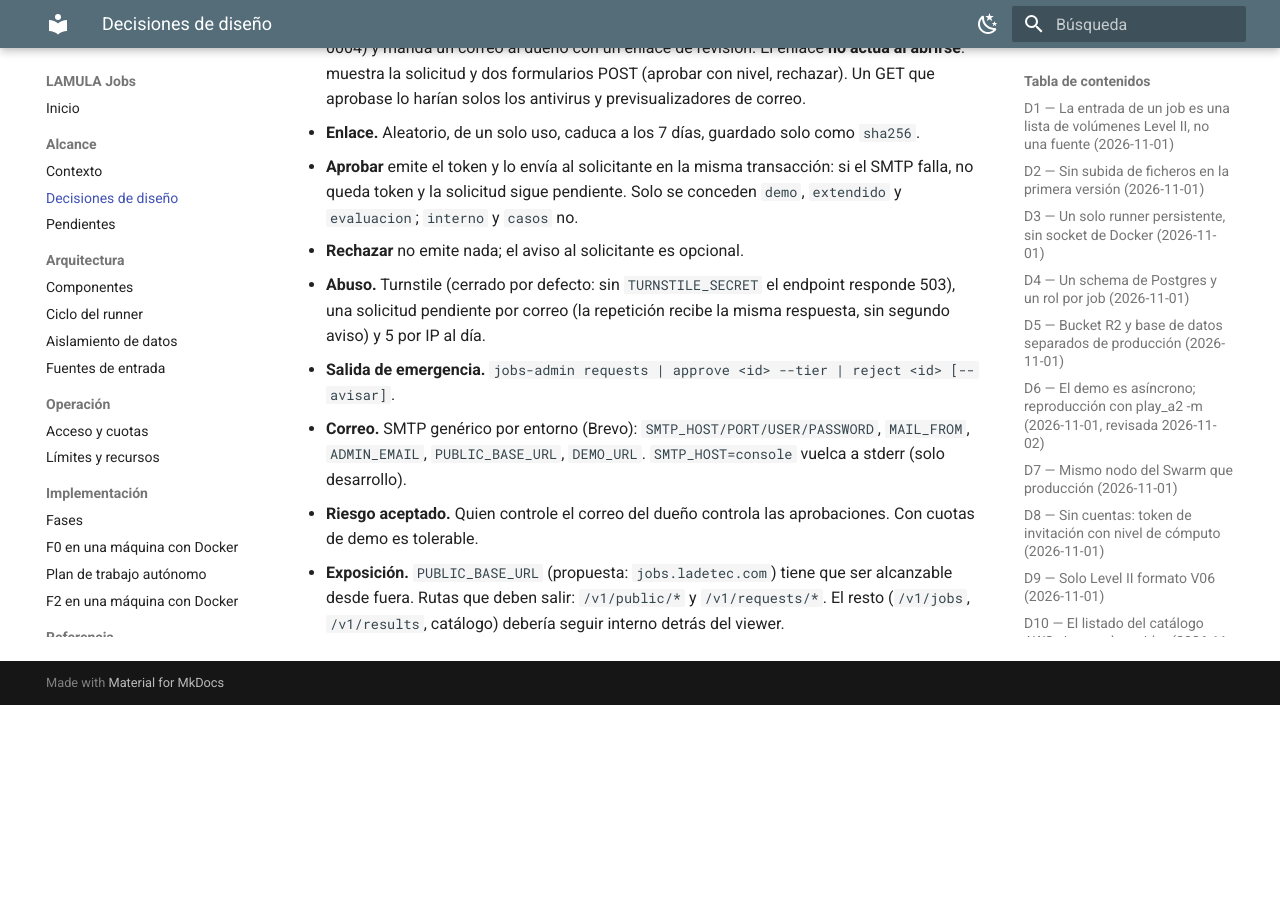
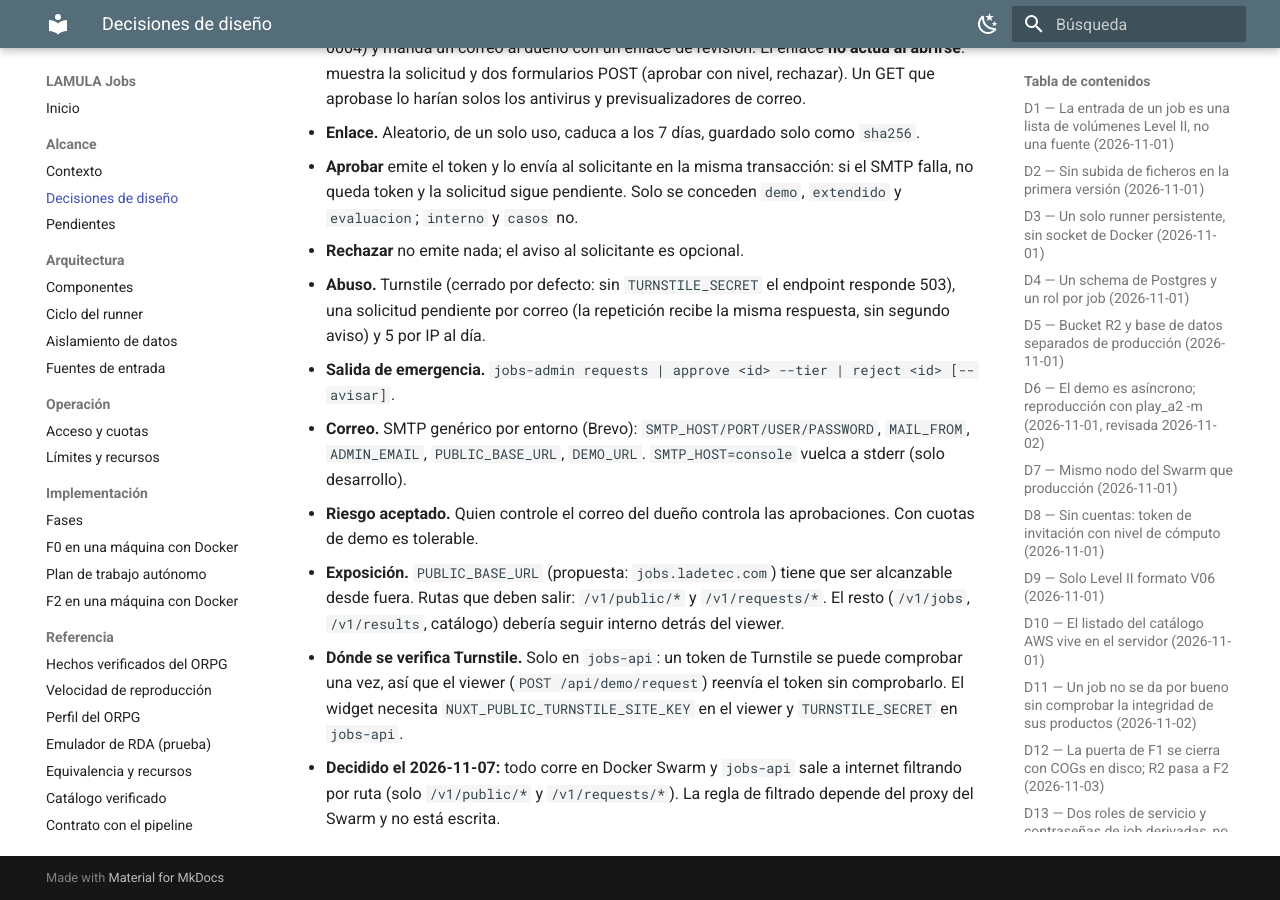
Before and after one commit to vladimir1284/lamula-jobs, an MkDocs documentation site: the page built from docs/alcance/decisiones.md, in a window 1280 px wide and 900 px high, scrolled down 7176 px. Built offline with MkDocs 1.6.1 and Material for MkDocs 9.7.7, drawn with Linux system fonts in a browser that asks for light colours; before the commit the page ends 7881 px from its top, so only the background shows below that.

Commit message:
docs: formulario hecho y decisión de exposición de jobs-api (D20)
Co-Authored-By: Claude Sonnet 5.5 <noreply@anthropic.com>

```diff
--- a/docs/alcance/decisiones.md
+++ b/docs/alcance/decisiones.md
@@ -257,3 +257,8 @@ El token lo emite una persona, pero sin pasar por la terminal.
 - **Exposición.** `PUBLIC_BASE_URL` (propuesta: `jobs.ladetec.com`) tiene que ser alcanzable desde fuera. Rutas
   que deben salir: `/v1/public/*` y `/v1/requests/*`. El resto (`/v1/jobs`, `/v1/results`, catálogo) debería
   seguir interno detrás del viewer.
+- **Dónde se verifica Turnstile.** Solo en `jobs-api`: un token de Turnstile se puede comprobar una vez, así que el
+  viewer (`POST /api/demo/request`) reenvía el token sin comprobarlo. El widget necesita `NUXT_PUBLIC_TURNSTILE_SITE_KEY`
+  en el viewer y `TURNSTILE_SECRET` en `jobs-api`.
+- **Decidido el 2026-11-07:** todo corre en Docker Swarm y `jobs-api` sale a internet filtrando por ruta
+  (solo `/v1/public/*` y `/v1/requests/*`). La regla de filtrado depende del proxy del Swarm y no está escrita.
```
Also changed, not shown: docs/implementacion/fases.md (+2 -2 lines).
